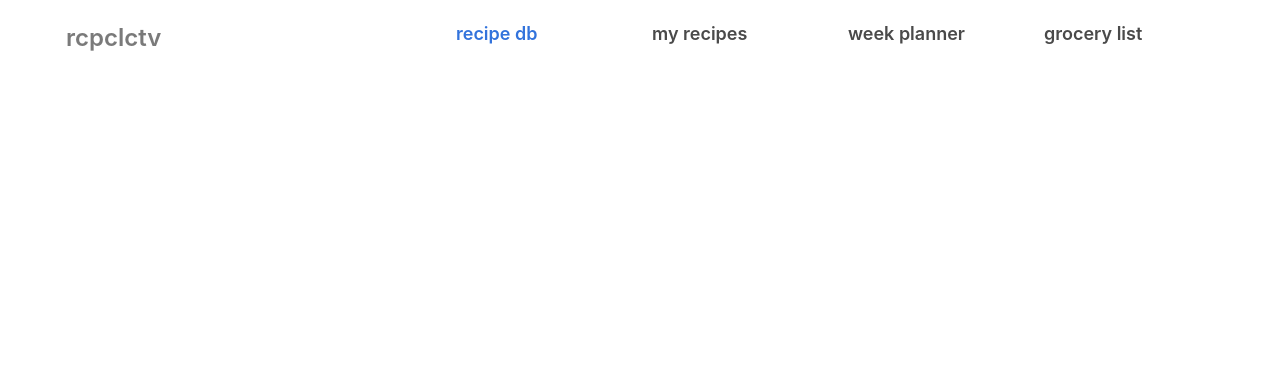
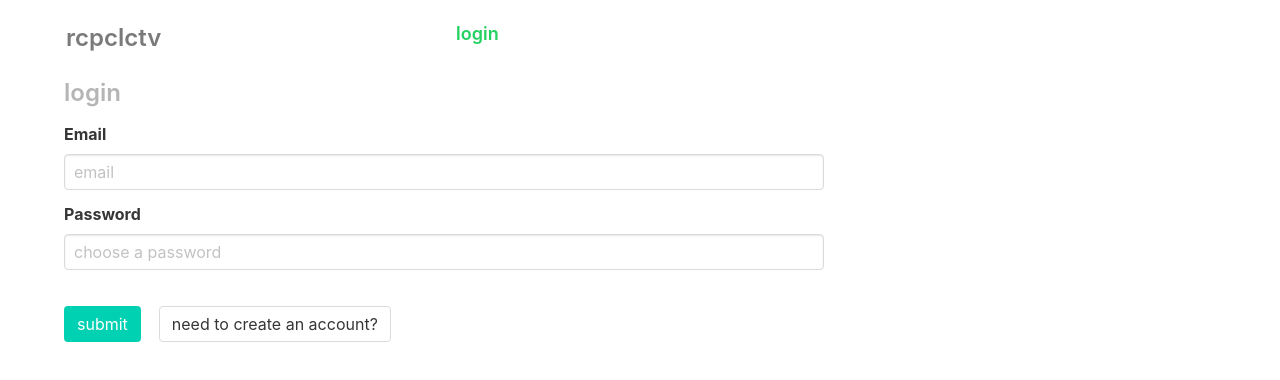
Before and after one commit to TristanAG/recipe-collective, a React (Create React App) app: page /login in a window 1280 px wide. Shown: the top 380 px of the page. Built offline with nearby package versions, Linux system fonts and the light colour scheme.

Commit message:
working on login auth form

```diff
--- a/src/components/Main.js
+++ b/src/components/Main.js
@@ -9,6 +9,7 @@ import GroceryList from './GroceryList'
 import RecipeDatabase from './RecipeDatabase'
 import WeekPlanner from './WeekPlanner'
 import MyRecipes from './MyRecipes'
+import Login from './auth/Login'
 
 function Main() {
   return (
@@ -34,6 +35,7 @@ function Main() {
             <Route path="/recipe-database/" component={RecipeDatabase}/>
             <Route path="/week-planner/" component={WeekPlanner} />
             <Route path="/my-recipes/" component={MyRecipes} />
+            <Route path="/login/" component={Login} />
           </div>
         </section>
       </Router>
--- a/src/components/Nav.js
+++ b/src/components/Nav.js
@@ -10,9 +10,9 @@ class Nav extends React.Component {
             <Link to="/"><h3 className="has-text-grey">rcpclctv</h3></Link>
           </div>
         </div>
-        <div className="column">
+        {/* <div className="column">
           <div className="content">
-            <Link to="/recipe-database/" className="nav-link"><h5 className="has-text-link">recipe db</h5></Link>
+            <Link to="/recipe-database/" className="nav-link"><h5 className="has-text-grey-dark">recipe db</h5></Link>
           </div>
         </div>
         <div className="column">
@@ -29,6 +29,11 @@ class Nav extends React.Component {
           <div className="content">
             <Link to="/grocery-list/" className="nav-link"><h5 className="has-text-grey-dark">grocery list</h5></Link>
           </div>
+        </div> */}
+        <div className="column">
+          <div className="content">
+            <Link to="/login/" className="nav-link"><h5 className="has-text-success">login</h5></Link>
+          </div>
         </div>
       </div>
     )
--- /dev/null
+++ b/src/components/auth/Login.js
@@ -0,0 +1,82 @@
+import React from 'react'
+import useFormValidation from './useFormValidation'
+
+const INITIAL_STATE = {
+  name: "",
+  email: "",
+  password: ""
+}
+
+function Login(props) {
+  const { handleSubmit, handleChange, values } = useFormValidation(INITIAL_STATE)
+  //login is the state variable, and setLogin is the setter
+  //setLogin gets called when the button is clicked below
+  //and it looks like when you call a state function, you have access to the previous state on that piece of state (login)
+  const [login, setLogin] = React.useState(true)
+
+  return (
+    <section className="login">
+      <div className="container">
+        <div className="columns">
+          <div className="column is-two-thirds">
+            <div className="content">
+              <h3 className="has-text-grey-light">{login ? "login" : "create account"}</h3>
+              <div>
+                <form onSubmit={handleSubmit}>
+                  {!login &&
+                    <div className="field">
+                      <label className="label">Name</label>
+                      <div className="control">
+                        <input
+                          className="input"
+                          type="text"
+                          placeholder="name"
+                          autoComplete="off"
+                          name="name"
+                          value={values.name}
+                          onChange={handleChange} />
+                      </div>
+                    </div>
+                  }
+                  <div className="field">
+                    <label className="label">Email</label>
+                    <div className="control">
+                      <input
+                        className="input"
+                        type="text"
+                        placeholder="email"
+                        autoComplete="off"
+                        name="email"
+                        value={values.email}
+                        onChange={handleChange} />
+                    </div>
+                  </div>
+
+                  <div className="field">
+                    <label className="label">Password</label>
+                    <div className="control">
+                      <input
+                        className="input"
+                        type="password"
+                        placeholder="choose a password"
+                        name="password"
+                        value={values.password}
+                        onChange={handleChange} />
+                    </div>
+                  </div>
+                  <br />
+                  <button className="button is-primary" type="submit" value="Submit" style={{marginRight: '18px'}}>submit</button>
+                  <button className="button" type="button" onClick={() => setLogin(prevLogin => !prevLogin)}>
+                    {login ? "need to create an account?" : "already have an account?"}
+                  </button>
+                </form>
+              </div>
+            </div>
+          </div>
+        </div>
+      </div>
+    </section>
+  )
+}
+
+export default Login
--- /dev/null
+++ b/src/components/auth/useFormValidation.js
@@ -0,0 +1,28 @@
+import React from 'react'
+
+//custom hook
+
+function useFormValidation(initialState) {
+  const [values, setValues] = React.useState(initialState)
+
+  function handleChange(event) {
+    event.persist()
+    setValues(previousValues => ({
+      ...previousValues,
+      [event.target.name]: event.target.value,
+
+    }))
+  }
+
+  function handleSubmit(event) {
+    event.preventDefault()
+    alert('w00p')
+    console.log({ values })
+  }
+
+  return { handleChange, handleSubmit, values }
+}
+
+
+
+export default useFormValidation
```
